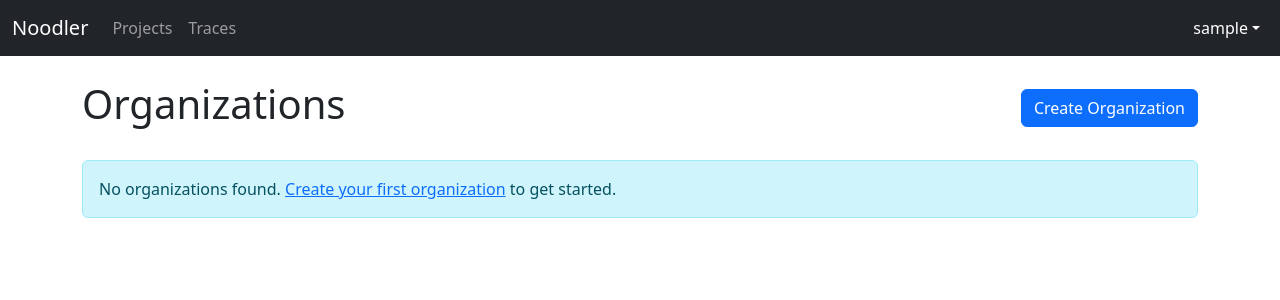
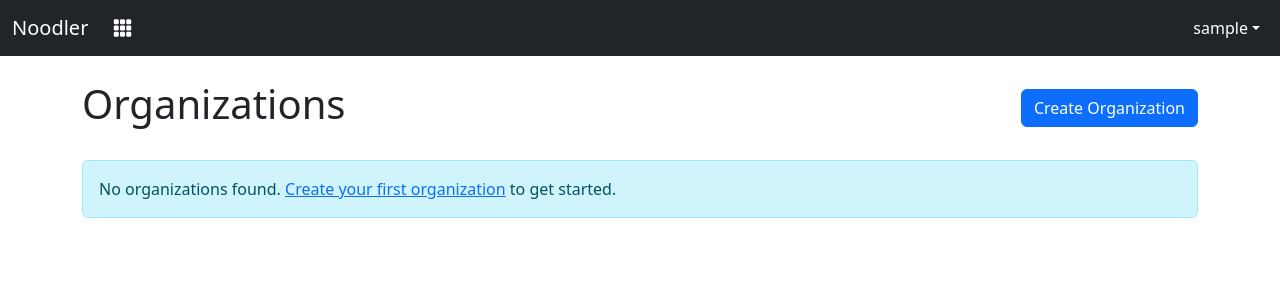
Before and after one commit to noodler-dev/noodler, a Django app: page /accounts/organizations/ in a window 1280 px wide. Shown: the top 300 px of the page. Run offline with Django 5.2, Linux system fonts and the light colour scheme; the visitor is signed in with stand-in values (Sample User, id 1); parts of the project's set-up code (start-up, migrations or seed data) failed here and were passed over.

Commit message:
Added app selector

```diff
--- a/templates/base.html
+++ b/templates/base.html
@@ -13,6 +13,9 @@
               rel="stylesheet"
               integrity="sha384-sRIl4kxILFvY47J16cr9ZwB07vP4J8+LH7qKQnuqkuIAvNWLzeN8tE5YBujZqJLB"
               crossorigin="anonymous">
+        <link href="https://cdn.jsdelivr.net/npm/bootstrap-icons@1.11.3/font/bootstrap-icons.min.css"
+              rel="stylesheet"
+              crossorigin="anonymous">
     </head>
     <body>
         {% include 'navbar.html' %}
--- a/templates/navbar.html
+++ b/templates/navbar.html
@@ -1,6 +1,31 @@
 <nav class="navbar navbar-expand-lg navbar-dark bg-dark">
     <div class="container-fluid">
-        <a class="navbar-brand" href="{% url 'projects:list' %}">Noodler</a>
+        <div class="d-flex align-items-center me-3">
+            <a class="navbar-brand mb-0 me-4" href="{% url 'projects:list' %}">Noodler</a>
+            <div class="dropdown">
+                <a class="nav-link text-white d-flex align-items-center py-0"
+                   href="#"
+                   id="appSelectorDropdown"
+                   role="button"
+                   data-bs-toggle="dropdown"
+                   aria-expanded="false"
+                   aria-label="Open app selector">
+                    <i class="bi bi-grid-3x3-gap-fill fs-5" aria-hidden="true"></i>
+                </a>
+                <ul class="dropdown-menu" aria-labelledby="appSelectorDropdown">
+                    <li>
+                        <a class="dropdown-item" href="{% url 'datasets:list' %}">
+                            <i class="bi bi-collection me-2" aria-hidden="true"></i>Datasets
+                        </a>
+                    </li>
+                    <li>
+                        <a class="dropdown-item" href="{% url 'traces:list' %}">
+                            <i class="bi bi-diagram-3 me-2" aria-hidden="true"></i>Traces
+                        </a>
+                    </li>
+                </ul>
+            </div>
+        </div>
         <button class="navbar-toggler"
                 type="button"
                 data-bs-toggle="collapse"
@@ -11,18 +36,10 @@
             <span class="navbar-toggler-icon"></span>
         </button>
         <div class="collapse navbar-collapse" id="navbarNav">
-            <ul class="navbar-nav me-auto">
-                <li class="nav-item">
-                    <a class="nav-link" href="{% url 'projects:list' %}">Projects</a>
-                </li>
-                <li class="nav-item">
-                    <a class="nav-link" href="{% url 'traces:list' %}">Traces</a>
-                </li>
-            </ul>
-            <ul class="navbar-nav">
+            <ul class="navbar-nav ms-auto">
                 {% if user.is_authenticated and user_projects %}
                     <li class="nav-item dropdown">
-                        <a class="nav-link dropdown-toggle {% if current_project %}text-success{% endif %}"
+                        <a class="nav-link dropdown-toggle text-white"
                            href="#"
                            id="projectDropdown"
                            role="button"
```
